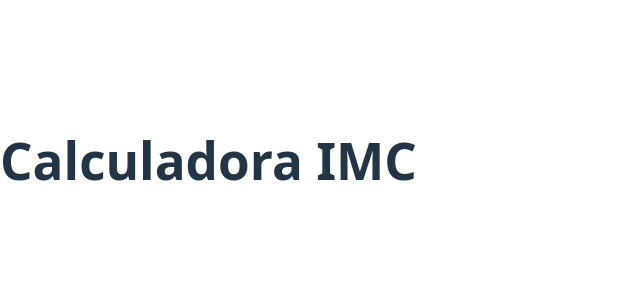
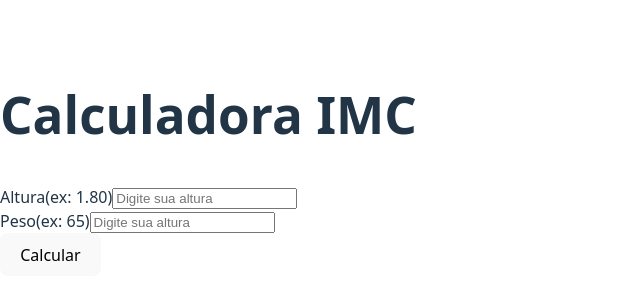
Before and after one commit to MariMukai/Projeto1, a React (Vite) app: page / in a window 1280 px wide. Shown: the part 240-540 px from the top of the page, without its empty margins (0-640 px from the left). Built offline with nearby package versions, Linux system fonts and the light colour scheme.

Commit message:
ajustando app.jsx

```diff
--- a/src/App.jsx
+++ b/src/App.jsx
@@ -1,23 +1,72 @@
-
+import {useEffect, useState} from 'react'
 import Header from './components/Header'
 import Resultado from './components/Resultado'
 
 function App() {
 
+// Hooks - usestate - manipula o estado da variável
+
+const [peso, setPeso]=useState(0);
+const [altura,setAltura]=useState(0);
+const [resultado,setResultado]=useState(0);
+const [mostrarresultado,setMostrarResultado]=useState(false);
+
+//FUNÇÃO CALCULAR IMC
+
+const calcularImc=()=>{
+  if(peso > 0 && altura > 0){
+    const imc=peso/(altura*altura);
+    setResultado(imc)
+  }else{
+    alert("Insira o valor válidos")
+  }
+
+}
+
+//EFEITO COLATERAL PARA MOSTRAR O RESULTADO
+useEffect(()=>{
+  //condicional terminaria, se o resultado for maior que 0 mostra na tela
+  resultado > 0 ? setMostrarResultado(true): setMostrarResultado(false)
+  //o efeito só executa quando a variavel resultado for alterado
+},[resultado])
+
+  return (
+    <section className="container">
+      <div className="box">
+        <Header/>
+        <form>
+          <div>
+            <label htmlFor="altura">Altura<span>(ex: 1.80)</span></label>
+            <input
+              id="altura"
+              type="number"
+              step="0.01" //permite o uso de ponto/virgula (casa decimal)
+              placeholder="Digite sua altura"
+              onChange={({target})=>setAltura(parseFloat(target.value))}
+            />
+          </div>
+
+            <div>
+            <label htmlFor="peso">Peso<span>(ex: 65)</span></label>
+            <input
+              id="peso"
+              type="number"
+              step="0.01" //permite o uso de ponto/virgula (casa decimal)
+              placeholder="Digite sua altura"
+              onChange={({target})=>setPeso(parseFloat(target.value))}
+            />
+          </div>
+          <button type="button" onClick={calcularImc}>Calcular</button>
+        </form>
+      </div>
+      {mostrarresultado &&(
+        //Envia o valor do resultado com 2 casas decimais via props para o componente resultado
+        <Resultado resultado={resultado.toFixed(2)}/>
+      )}
 
 
-
-  return (
-
-    <>
-    <Header/>
-
-    </>
+    </section>
   )
 }
 
-
-
-
-
 export default App
--- a/src/components/Resultado.jsx
+++ b/src/components/Resultado.jsx
@@ -1,76 +1,64 @@
-//Desestruturando o resultado para pegar o valor
-const Tabela =({resultado})=>{
+
+// DESESTRUTURANDO O RESULTADO PARA PEGAR O VALOR
+const Tabela =({resultado}) => {
     const valor=parseFloat(resultado);
-
     console.log(valor);
 
     if(resultado <18.5){
     return(
         <>
-      <td>Abaixo do Peso</td>
-      <td>Abaixo de 18.5</td>
+        <td>Abaixo do peso</td>
+        <td>abaixo de 18.5</td>
         </>
     )
-  }else if(resultado >=18.5 && resultado <25){
+    }else if (resultado>=18.5 && resultado <25){
         return(
             <>
-        <td>Peso Normal</td>
+            <td>Peso normal</td>
             <td>18.5 - 24.9</td>
             </>
         )
     }else if(resultado >=25 && resultado <30){
         return(
             <>
-       <td>Sobre Peso</td>
-        <td>25 - 29.9</td>
+            <td> Sobre peso</td>
+            <td> 25 - 29.9</td>
             </>
         )
     }else{
         return(
             <>
-        <td>Obsedidade Grau-I</td>
+            <td>Obesidade Grau-I</td>
             <td>Maior ou igual a 40</td>
             </>
         )
     }
 }
 
-
-
-
-
-
-
-const Resultado = (resultado) => {
-
+const Resultado = ({resultado}) => {
     return (
         <div>
     <div className="resultado">
         <h2>
-                seu IMC é de: <span className="img-span">{resultado}</span>
+            Seu IMC é de: <span className="img-spam">{resultado}</span>
         </h2>
-
     </div>
     <table className="tabela">
         <thead className="tabelaHeader">
             <tr>
-                    <th> Classificação</th>
+                <th>Classificação</th>
                 <th>IMC</th>
             </tr>
         </thead>
-            <tbody className="tabelaBody">
+        <tbody className="Tabelabody">
             <tr>
-                    {/*CHAMANDO A TABELA COM OS RESULTADOS*/}
-                    <Tabela resultado ={resultado}/>
+                {/* CHAMANDO A TABELA COM OS RESULTADOS */}
+                <Tabela resultado={resultado}/>
             </tr>
         </tbody>
     </table>
+
     </div>
-
-
-
-
-
     )
 }
 
```
Lines whose indentation alone changed are shown as unchanged.
